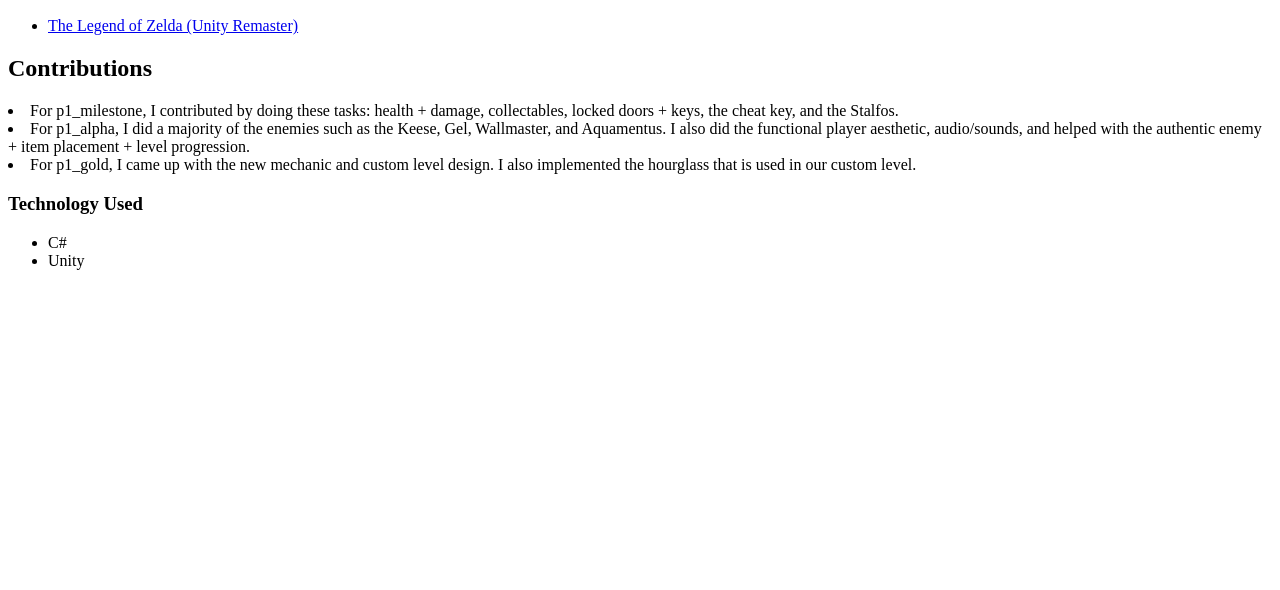
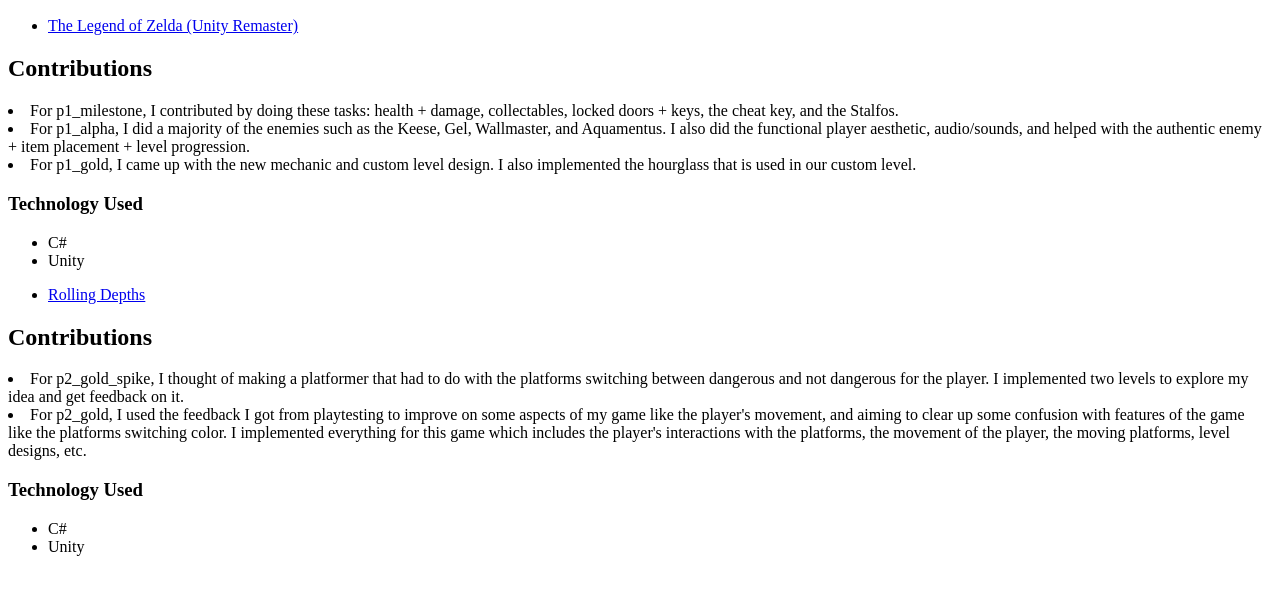
Before and after one commit to sobinak/494_portfolio, a plain HTML site: page index.html in a window 1280 px wide. Shown: the part 96-686 px from the top of the page. Drawn offline with Linux system fonts and the light colour scheme.

Commit message:
Update index.html

```diff
--- a/index.html
+++ b/index.html
@@ -21,5 +21,19 @@ helped with the authentic enemy + item placement + level progression.</li>
 <li>C#</li>
 <li>Unity</li>
 </ul>
+
+<ul>
+<li><a href="https://skxm.itch.io/rolling-depths">Rolling Depths</a></li>
+</ul>
+
+<h2>Contributions</h2>
+<li>For p2_gold_spike, I thought of making a platformer that had to do with the platforms switching between dangerous and not dangerous for the player. I implemented two levels to explore my idea and get feedback on it.</li>
+<li>For p2_gold, I used the feedback I got from playtesting to improve on some aspects of my game like the player's movement, and aiming to clear up some confusion with features of the game like the platforms switching color. I implemented everything for this game which includes the player's interactions with the platforms, the movement of the player, the moving platforms, level designs, etc.</li>
+
+<h3>Technology Used</h3>
+<ul>
+<li>C#</li>
+<li>Unity</li>
+</ul>
 <!-- TIP: Rename this file "index.html", and it will become the default landing page whenever someone navigates their browser to your domain. -->
 </html>
```
